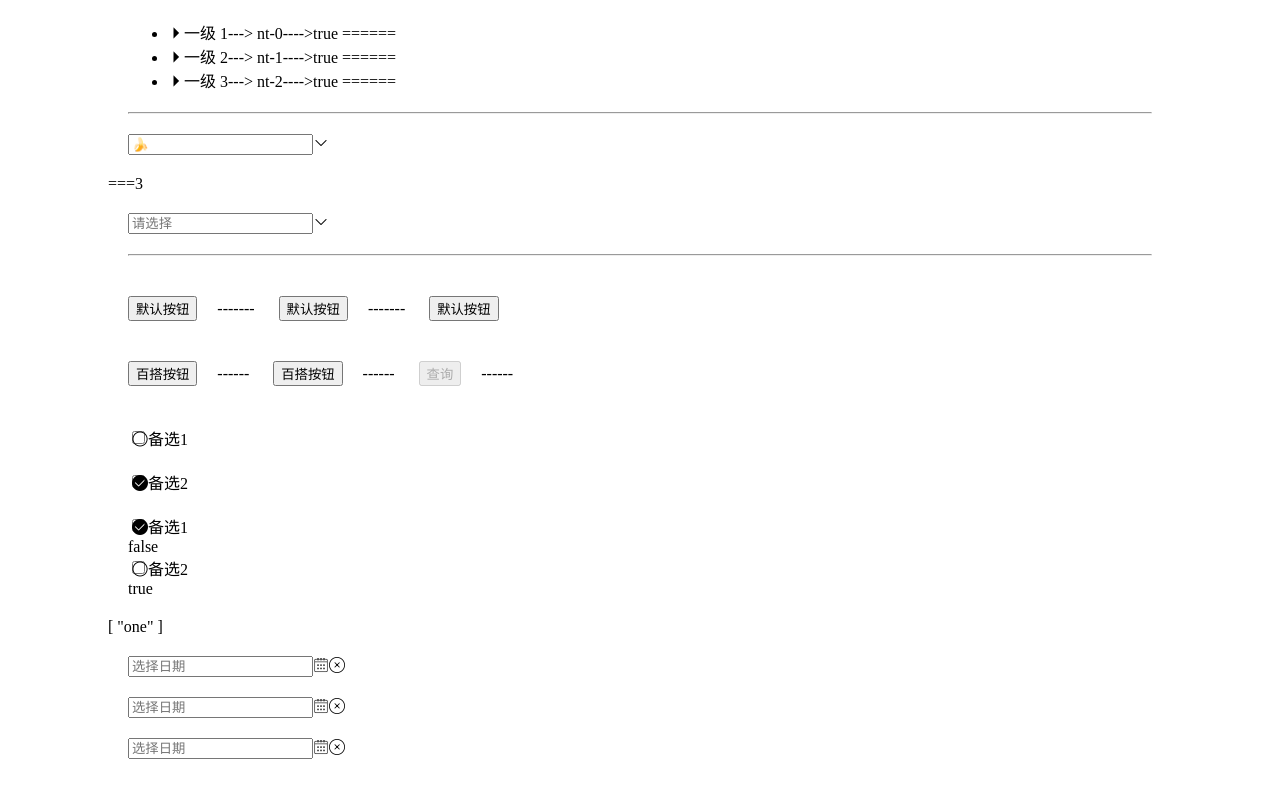
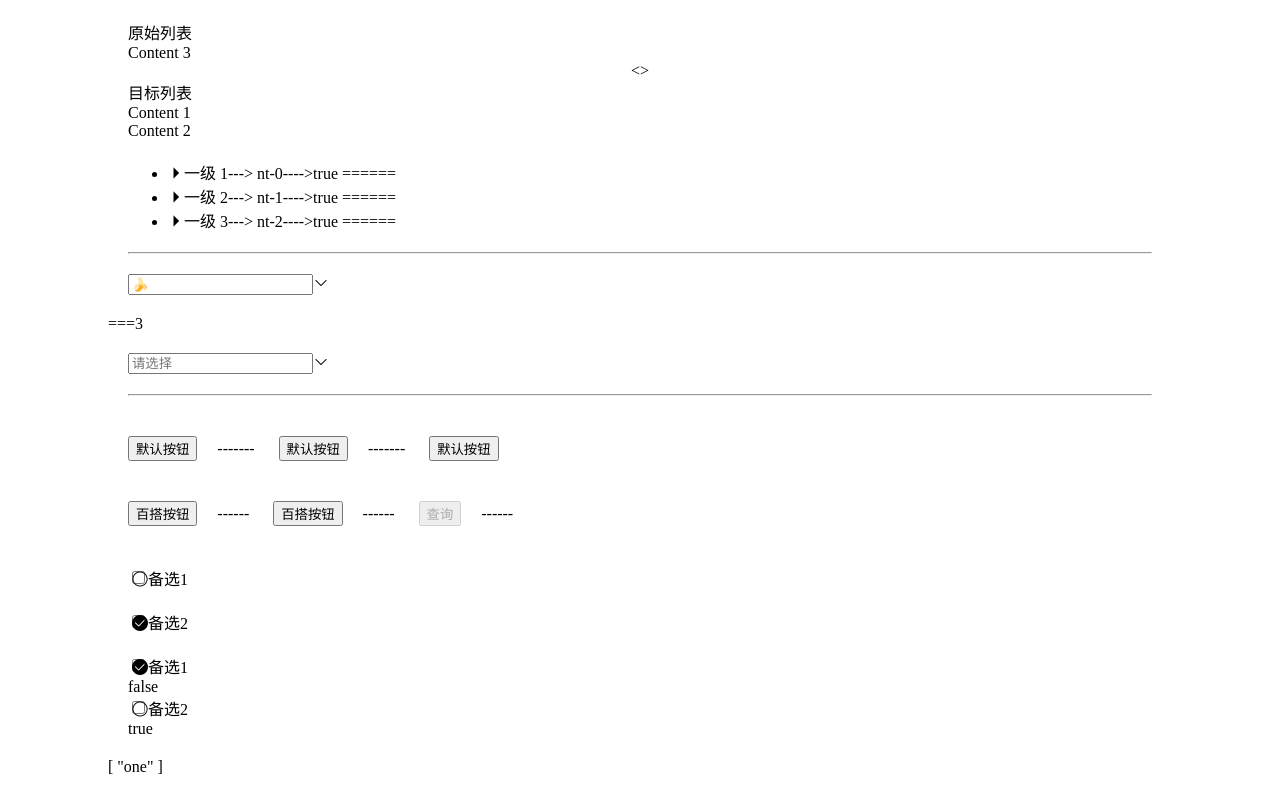
Before and after one commit to Z6T/nature-ui, a Vue app: page / in a window 1280 px wide. Shown: the top 794 px of the page. Built offline with nearby package versions, Linux system fonts and the light colour scheme.

Commit message:
feat:add transfer 第一版-渲染功能完成

```diff
--- a/examples/App.vue
+++ b/examples/App.vue
@@ -1,17 +1,17 @@
 <template>
     <div id="app">
-        <nt-tree>
+        <nt-transfer></nt-transfer>
 
-        </nt-tree>
-        <hr>
+        <nt-tree></nt-tree>
+        <hr />
         <nt-select :options="options" v-model="sVal"></nt-select>
         ==={{sVal}}
         <nt-select></nt-select>
-        <hr>
+        <hr />
         <nt-button size="large">默认按钮</nt-button>-------
         <nt-button>默认按钮</nt-button>-------
         <nt-button size="small">默认按钮</nt-button>
-        <br>
+        <br />
         <nt-button type="primary" :disabled="false">百搭按钮</nt-button>------
         <nt-button type="danger" size="small" :long="true">百搭按钮</nt-button>------
         <nt-button type="warn" @click="query" :disabled="true">查询</nt-button>------
--- a/packages/index.js
+++ b/packages/index.js
@@ -7,6 +7,7 @@ import { Dialog, dialogInstance } from './dialog/index.js';
 import Select from './select';
 import loadingbar from './loadingbar/index.js';
 import Tree from './tree';
+import Tranfer from './transfer';
 
 // 所有组件列表
 const components = [
@@ -18,7 +19,8 @@ const components = [
     dialogInstance,
     Select,
     loadingbar,
-    Tree
+    Tree,
+    Tranfer
 ]
 // 定义 install 方法，接收 Vue 作为参数
 const install = function (Vue) {
--- a/packages/nt-styles/common/commonstyl/commonstyl.css
+++ b/packages/nt-styles/common/commonstyl/commonstyl.css
@@ -1,4 +1,5 @@
 :root{
-    --base_color:#515bd4;
+    --base_color:#3399CC;
+    /* --base_color:#2E68AA; */
     --base_border_color:#606266;
 }
--- a/packages/nt-styles/index.css
+++ b/packages/nt-styles/index.css
@@ -6,4 +6,5 @@
 @import './src/dialog.css';
 @import './src/select.css';
 @import './src/loadingbar.css';
-@import './src/tree.css'
+@import './src/tree.css';
+@import './src/transfer.css';
--- a/packages/nt-styles/src/dialog.css
+++ b/packages/nt-styles/src/dialog.css
@@ -37,7 +37,7 @@
                 float: right;
                 padding: 3px 10px;
                 border-color: #1E9FFF;
-                background-color: #1E9FFF;
+                background-color: var(--base_color);
                 color: #fff;
                 outline:none;
                 cursor: pointer;
--- /dev/null
+++ b/packages/nt-styles/src/transfer.css
@@ -0,0 +1,45 @@
+@b nt-transfer{
+    display: flex;
+    width: 60%;
+    height: 220px;
+    @e arrowList{
+        width: 40px;
+        height: 100%;
+        flex-direction: column;
+        @e leftArrow,rightArrow{
+            width: 28px;height: 28px;
+            margin:10px;
+            font-size: 14px;
+            background-color: var(--base_color);
+            color:#fff;
+        }
+    }
+}
+
+@b nt-transper__frame{
+    flex: 1;
+    border:2px solid ;
+    border-color:#515a6e;
+    border-radius:4px;
+    /* border-color:var(--base_color); */
+    @e header{
+        padding-left: 10px;
+        font-size:14px;
+        line-height:30px;
+        border-bottom:2px solid ;
+        border-color:#515a6e;
+        background-color: #fff;
+    }
+    @e body{
+        padding-left: 10px;
+        font-size:12px;
+        @e item{
+            line-height:20px;
+        }
+    }
+}
+.absoCenter{
+    display: flex;
+    justify-content: center;
+    align-items: center;
+}
--- a/packages/nt-styles/src/tree.css
+++ b/packages/nt-styles/src/tree.css
@@ -1,10 +1,21 @@
-@b nt-tree li{
+@b nt-tree{
     /* background-color: #333333; */
-    list-style:none;
+    @e div  ul{
+        list-style:none;
+        font-size: 14px;
+        color: #606266;
+        & div{
+            display: inline-block;
+            cursor: pointer;
+        }
+        & div:hover{
+            background-color: #e5eaf2;
+        }
+    }
 }
 .drag-start-node{
     background-color: #dcdfe6;
 }
 .drag-over-node {
-    background-color: red;
+    background-color: #cdd3dc;
 }
--- /dev/null
+++ b/packages/transfer/frame.vue
@@ -0,0 +1,25 @@
+<template>
+    <div class="nt-transper__frame">
+        <div class="nt-transper__frame__header">{{title}}</div>
+        <div class="nt-transper__frame__body">
+            <div
+                class="nt-transper__frame__body__item"
+                v-for="item in frameData"
+                :key="item.key"
+            >{{item.label}}</div>
+        </div>
+    </div>
+</template>
+
+<script>
+export default {
+    name: 'nt-transfer__frame',
+    props: {
+        frameData: Array,
+        title: String
+    }
+}
+</script>
+
+<style>
+</style>
--- /dev/null
+++ b/packages/transfer/index.vue
@@ -0,0 +1,45 @@
+<template>
+    <div class="nt-transfer">
+        <Frame title="原始列表" :frameData="srcList"></Frame>
+        <div class="nt-transfer__arrowList absoCenter">
+            <div class="nt-transfer__arrowList__leftArrow absoCenter">&lt;</div>
+            <div class="nt-transfer__arrowList__rightArrow absoCenter">&gt;</div>
+        </div>
+        <Frame title="目标列表" :frameData="distList"></Frame>
+    </div>
+</template>
+
+<script>
+import Frame from './frame.vue'
+
+export default {
+    name: 'nt-transfer',
+    data() {
+        return {
+            data: [
+                { "key": "1", "label": "Content 1", "disabled": false },
+                { "key": "2", "label": "Content 2", "disabled": true },
+                { "key": "3", "label": "Content 3", "disabled": false }
+            ],
+            targetKeys: ["1", "2"]
+        }
+    },
+    props: {
+
+    },
+    computed: {
+        srcList() {
+            return this.data.filter(item => !this.targetKeys.includes(item.key))
+        },
+        distList() {
+            return this.data.filter(item => this.targetKeys.includes(item.key))
+        }
+    },
+    components: {
+        Frame
+    }
+}
+</script>
+
+<style>
+</style>
--- a/packages/tree/index.vue
+++ b/packages/tree/index.vue
@@ -1,7 +1,8 @@
 <template >
     <div class="nt-tree">
-        <div>
-            <NodeTreeNode :data="treeData" />
+        <div class="nt-tree__div">
+            {{$refs.childNodeWrapper&&$refs.childNodeWrapper.data}}
+            <NodeTreeNode :data="treeData" ref="childNodeWrapper" />
         </div>
     </div>
 </template>
```
Also changed, not shown: 1 other file (tests, documents, lock files or other folders).
